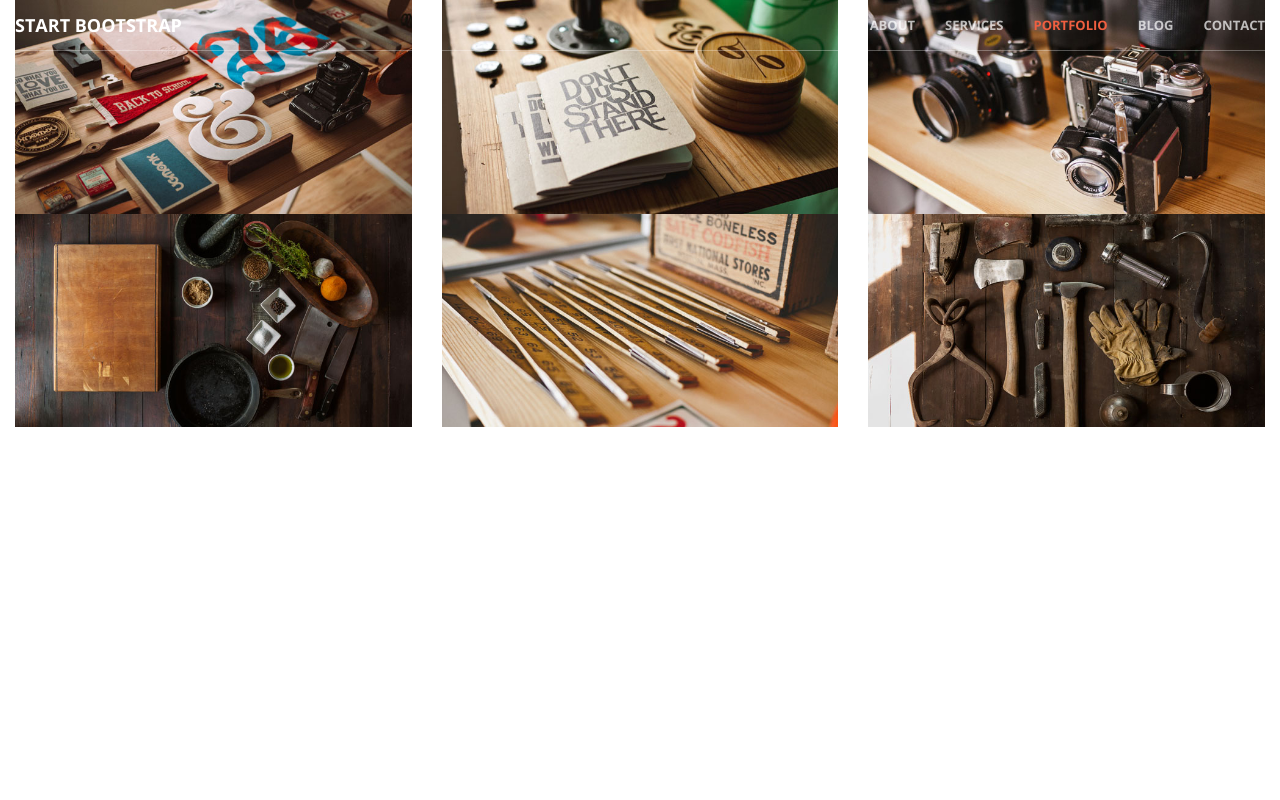
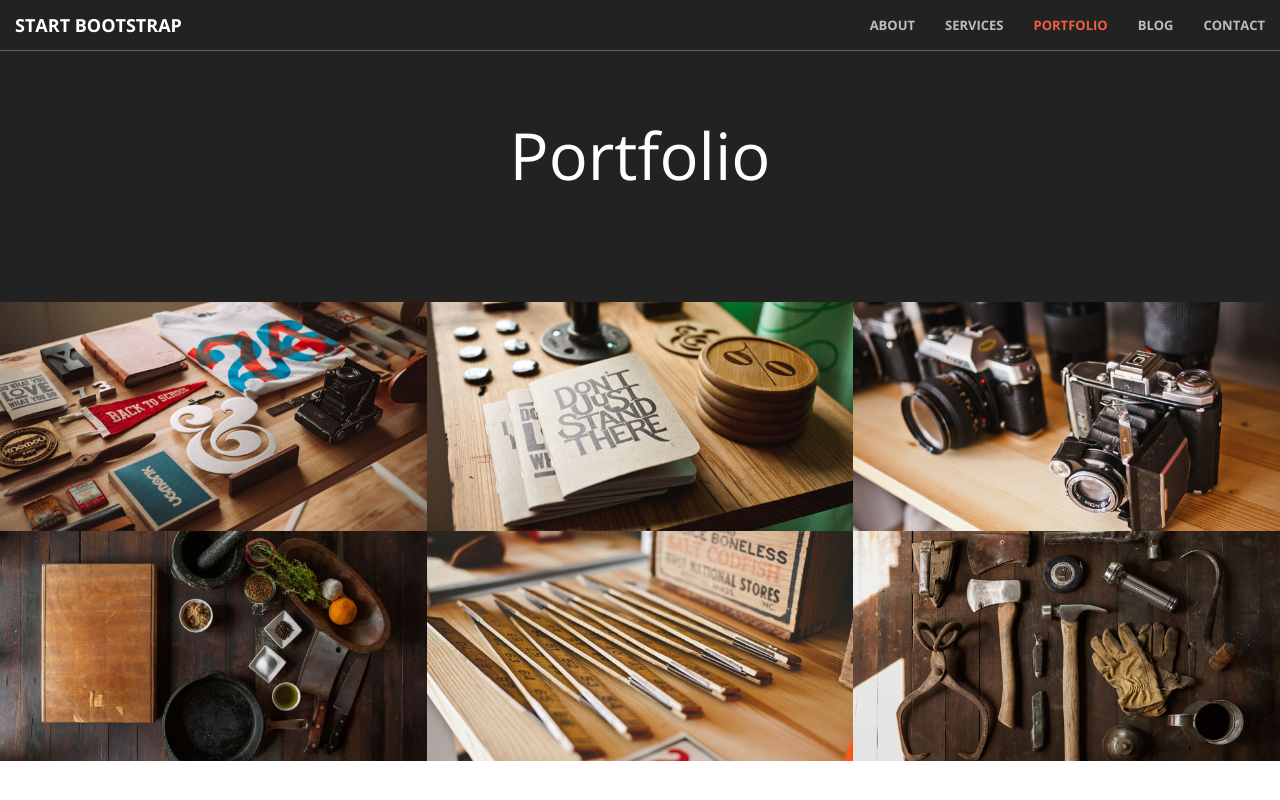
Before and after one commit to j-ordon/learn-cc, a Jekyll site: the page built from portfolio.html, in a window 1280 px wide. Shown: the top 800 px of the page. Built offline with Jekyll 4.4.1, drawn with Linux system fonts in a browser that asks for light colours.

Commit message:
missed changes, must have missed a step somewhere. Added them now.

```diff
--- a/portfolio.html
+++ b/portfolio.html
@@ -28,6 +28,15 @@ portfolio:
     url: https://www.uber.com/
 ---
 
+<section class="bg-dark">
+  <div class="text-center">
+    <h1>Portfolio</h1>
+  </div>
+</section>
+
+<section class="no-padding" id="portfolio">
+  <div class="container-fluid">
+    <div class="row no-gutter">
       {% for item in page.portfolio %}
       <div class="col-lg-4 col-sm-6">
         <a href="{{ item.url }}" class="portfolio-box">
@@ -45,3 +54,6 @@ portfolio:
         </a>
       </div>
       {% endfor %}
+    </div>
+  </div>
+</section>
```
Also changed, not shown: 1 other file. Lines whose indentation alone changed are shown as unchanged.
